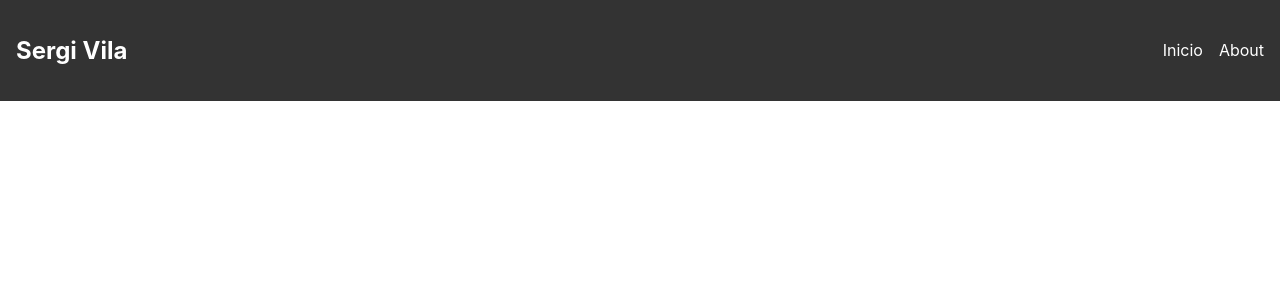
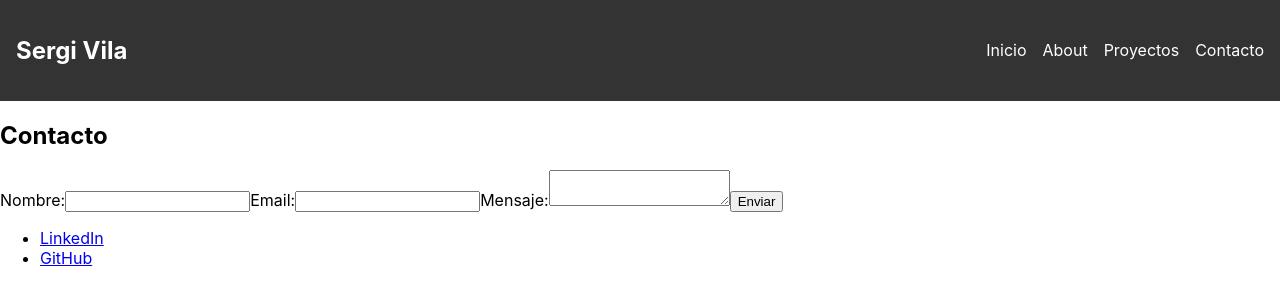
Before and after one commit to 100451218/portfolio, a React (Create React App) app: page /contact in a window 1280 px wide. Shown: the top 302 px of the page. Built offline with nearby package versions, Linux system fonts and the light colour scheme.

Commit message:
Footer, Contact y Projects

```diff
--- a/src/App.js
+++ b/src/App.js
@@ -1,8 +1,10 @@
 import React from 'react';
 import {BrowserRouter as Router, Routes, Route} from 'react-router-dom';
 import logo from './logo.svg';
-import Home from './pages/Home'
-import About from './pages/About'
+import Home from './pages/Home';
+import About from './pages/About';
+import Projects from "./pages/Projects";
+import Contact from './pages/Contact';
 import Header from './components/Header';
 import Footer from "./components/Footer";
 
@@ -16,7 +18,10 @@ function App() {
       <Routes>
         <Route path="/" element={<Home />}/>
         <Route path="/about" element={<About />} />
+        <Route path="/projects" element={<Projects />} />
+        <Route path="/contact" element={<Contact />} />
       </Routes>
+      <Footer />
     </Router>
 
   );
--- a/src/components/Header.jsx
+++ b/src/components/Header.jsx
@@ -11,6 +11,8 @@ function Header (){
                 <ul className="nav-links">
                     <li><Link to="/">Inicio</Link></li>
                     <li><Link to="/about">About</Link></li>
+                    <li><Link to="/projects">Proyectos</Link></li>
+                    <li><Link to="/contact">Contacto</Link></li>
                 </ul>
             </nav>
         </header>
--- a/src/pages/About.jsx
+++ b/src/pages/About.jsx
@@ -3,9 +3,15 @@ import React from "react";
 
 function About (){
     return(
-        <div>
-            About page
-        </div>
+        <section className="about">
+        <h2>Sobre mí</h2>
+        <p>Soy un ingeniero en informática con experiencia en desarrollo de videojuegos, aplicaciones web y diseño 3D. Me apasiona aprender y enfrentar nuevos retos.</p>
+        <ul>
+            <li><strong>Lenguajes:</strong> Python, JavaScript, PHP, C#, Java</li>
+            <li><strong>Frameworks:</strong> React, Unity</li>
+            <li><strong>Herramientas:</strong> Blender, Photoshop, Git</li>
+        </ul>
+    </section>
     )
 }
 
--- /dev/null
+++ b/src/pages/Contact.jsx
@@ -0,0 +1,26 @@
+import React from "react";
+
+function Contact() {
+  return (
+    <section className="contact">
+      <h2>Contacto</h2>
+      <form action="https://formspree.io/f/tu-endpoint" method="POST">
+        <label>
+          Nombre:
+          <input type="text" name="name" required />
+        </label>
+        <label>
+          Email:
+          <input type="email" name="email" required />
+        </label>
+        <label>
+          Mensaje:
+          <textarea name="message" required></textarea>
+        </label>
+        <button type="submit">Enviar</button>
+      </form>
+    </section>
+  );
+}
+
+export default Contact;
--- /dev/null
+++ b/src/pages/Projects.jsx
@@ -0,0 +1,30 @@
+import React from "react";
+import ProjectCard from "../components/ProjectCard";
+
+const projects = [
+  {
+    title: "Survival VR Game",
+    description: "Videojuego en Unity con inteligencia artificial.",
+    link: "https://github.com/tu-repo",
+  },
+  {
+    title: "Web Tracking App",
+    description: "Aplicación web para medir pasos y actividad del usuario.",
+    link: "https://github.com/tu-repo",
+  },
+];
+
+function Projects() {
+  return (
+    <section className="projects">
+      <h2>Mis Proyectos</h2>
+      <div className="project-list">
+        {projects.map((project, index) => (
+          <ProjectCard key={index} {...project} />
+        ))}
+      </div>
+    </section>
+  );
+}
+
+export default Projects;
```
